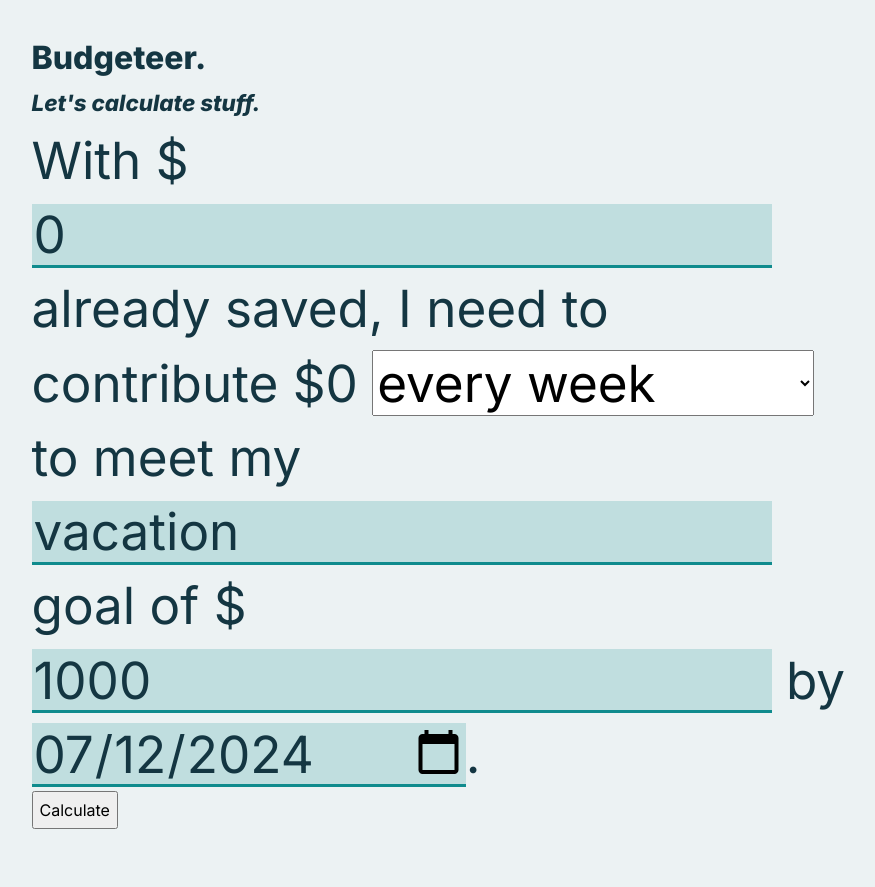
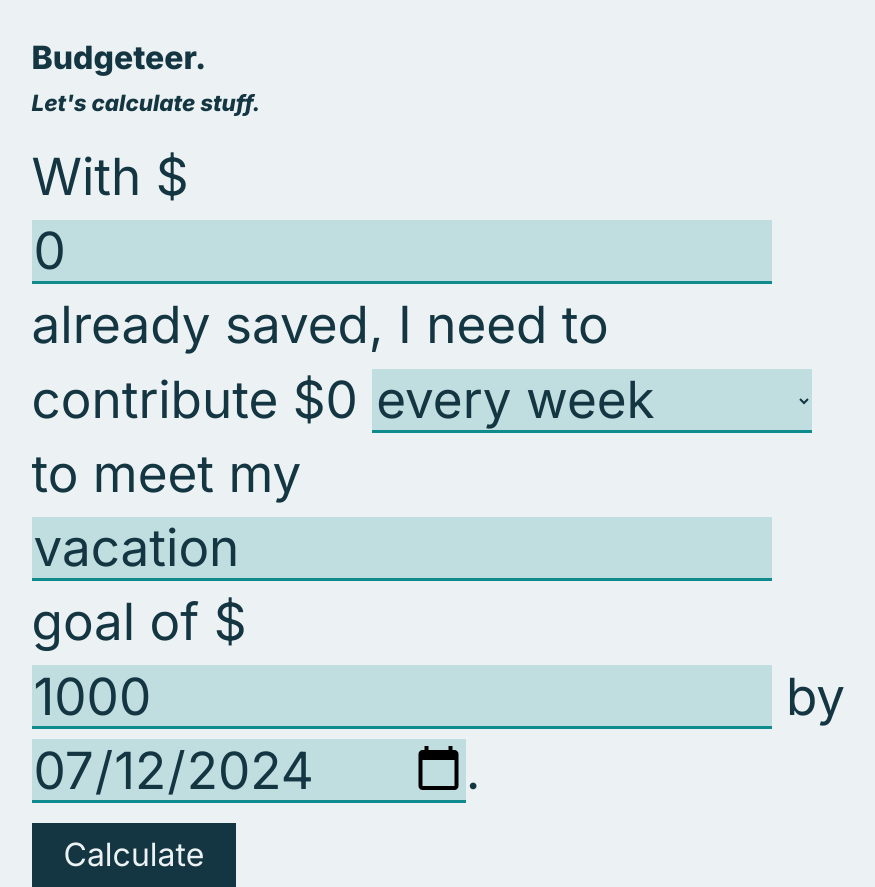
Before and after one commit to jessiejalca/budgeteer, a React (Vite) app: page / in a window 1280 px wide. Shown: the whole page, without its empty margins (196-1071 px from the left). Before the commit the page ends 829 px from the top, so only its background shows below. Built offline with nearby package versions, Linux system fonts and the light colour scheme.

Commit message:
style: style button & select input

```diff
--- a/src/App.css
+++ b/src/App.css
@@ -29,13 +29,15 @@ form {
 
 form > p {
   font-size: 3.2rem;
+  margin: 1rem 0;
 }
 
 input::placeholder {
   color: var(--text-color);
 }
 
-input {
+input,
+select {
   background-color: hsl(from var(--secondary-color) h s l / 0.2);
   color: var(--text-color);
   max-height: 1.25em;
@@ -43,3 +45,11 @@ input {
   border: none;
   border-bottom: 3px solid var(--secondary-color);
 }
+
+.btn {
+  background-color: var(--text-color);
+  color: var(--primary-color);
+  border: none;
+  padding: 1rem 2rem;
+  font-size: 2rem;
+}
--- a/src/components/Calculator.tsx
+++ b/src/components/Calculator.tsx
@@ -130,7 +130,9 @@ const Calculator = () => {
           </label>
           .
         </p>
-        <button type="submit">Calculate</button>
+        <button type="submit" className="btn">
+          Calculate
+        </button>
       </form>
     </>
   );
```
